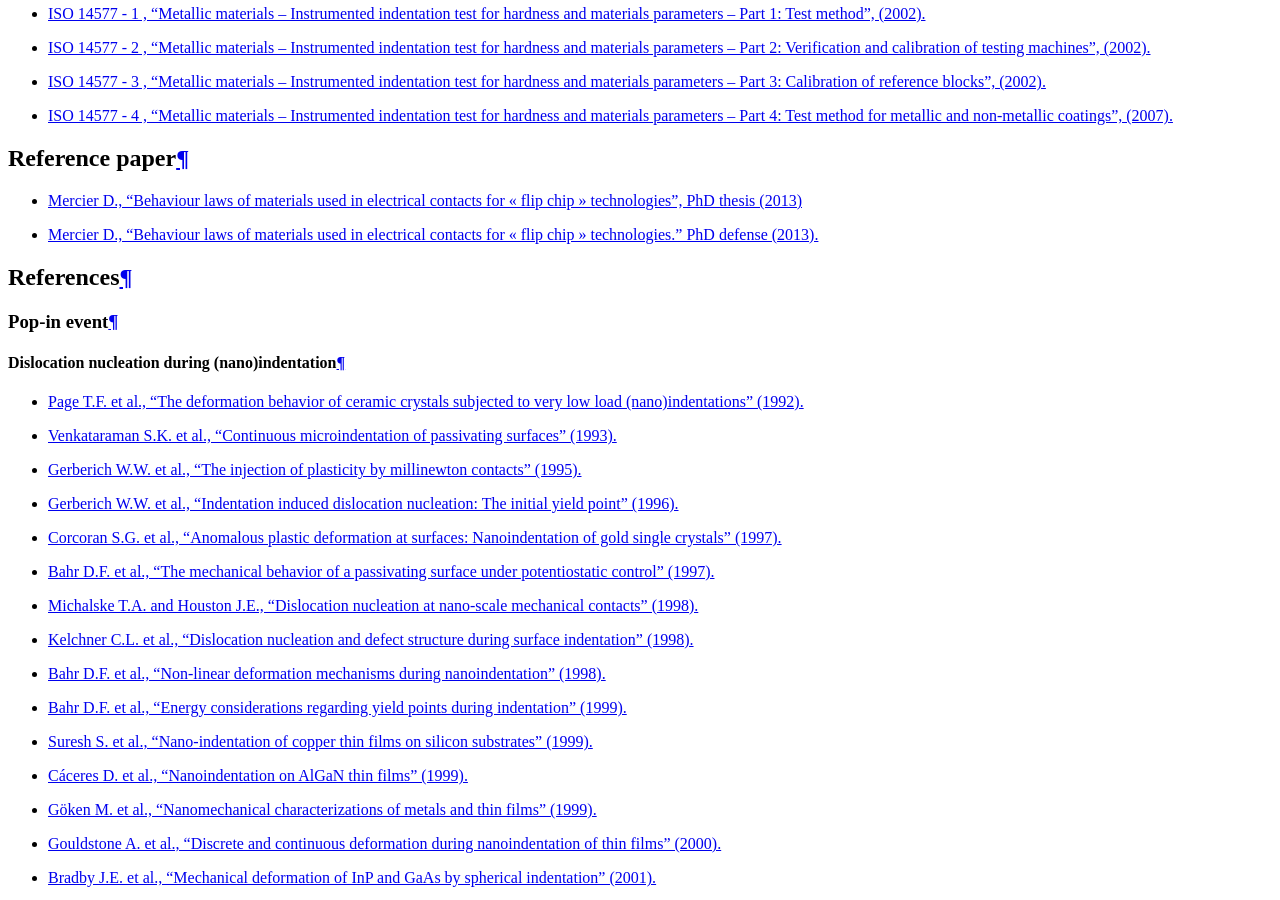
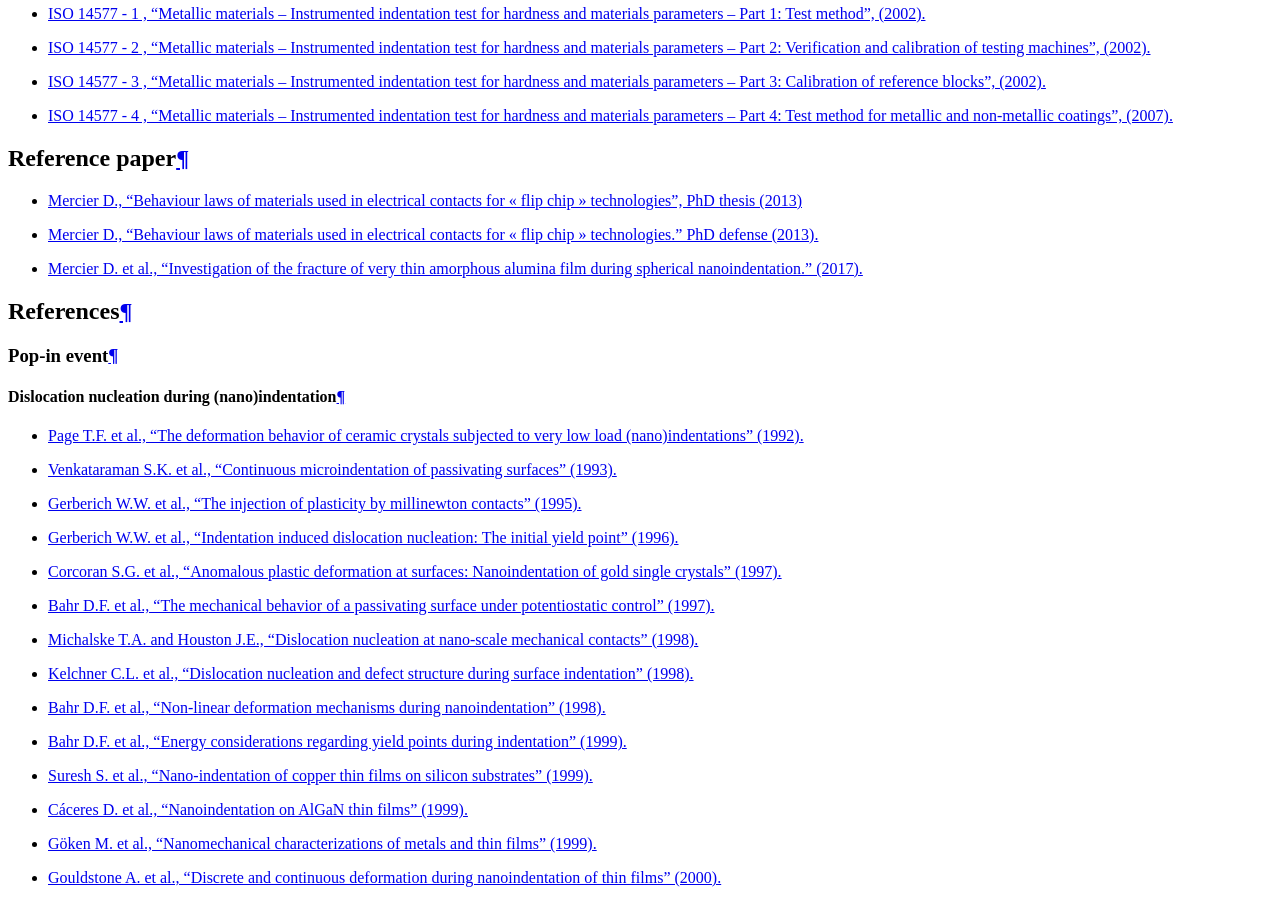
Before and after one commit to DavidMercier/PopIn, a Sphinx documentation site: the page built from doc/links_ref.rst, in a window 1280 px wide and 900 px high, scrolled down 631 px. Built offline with Sphinx 7.4.7, drawn with Linux system fonts in a browser that asks for light colours; comment, search, counter and statistics services are not loaded; some of the changed text lies outside the part shown.

Commit message:
Update links_ref.rst

```diff
--- a/doc/links_ref.rst
+++ b/doc/links_ref.rst
@@ -30,6 +30,7 @@ Reference paper
 
 * `Mercier D., "Behaviour laws of materials used in electrical contacts for « flip chip » technologies", PhD thesis (2013) <https://tel.archives-ouvertes.fr/tel-01127940>`_
 * `Mercier D., "Behaviour laws of materials used in electrical contacts for « flip chip » technologies." PhD defense (2013). <https://www.doi.org/10.5281/zenodo.11753>`_
+* `Mercier D. et al., "Investigation of the fracture of very thin amorphous alumina film during spherical nanoindentation." (2017). <https://www.doi.org/10.1016/j.tsf.2017.07.040>`_
 
 References
 ###########
@@ -288,3 +289,4 @@ Softwares
 ###########
 * `Pop-in Detection - An algorithm to analyze and detect pop-ins in indentation data generated from .hys (Hysitron) files, by Askari H. et al. <https://nanohub.org/resources/20804>`_
 * `LAMMPS Molecular Dynamics Simulator <http://lammps.sandia.gov/>`_
+* `Niget: NanoIndentation General Evaluation Tool <http://www.nanometrologie.cz/niget/>`_
```
